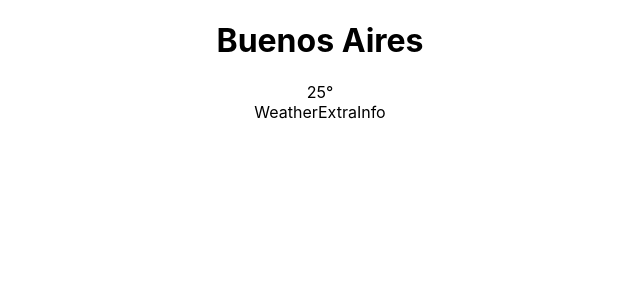
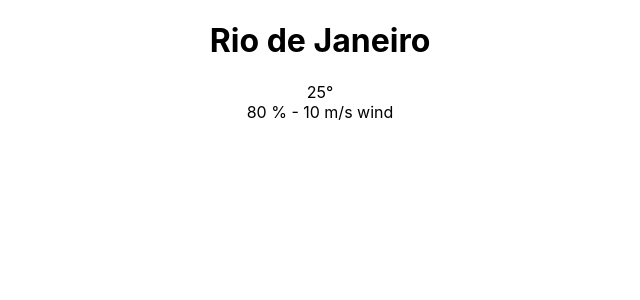
Before and after one commit to eze2411/weathereact, a React (Create React App) app: page / in a window 1280 px wide. Shown: the top 300 px of the page, without its empty margins (320-960 px from the left). Built offline with nearby package versions, Linux system fonts and the light colour scheme.

Commit message:
WeatherExtraInfo basics

```diff
--- a/src/components/Location.js
+++ b/src/components/Location.js
@@ -2,8 +2,11 @@ import React from 'react';
 
 class Location extends React.Component {
     render() {
+        // Destructuring
+        const { city } = this.props;
+
         return (
-            <div><h1>{this.props.city}</h1></div>
+            <div><h1>{city}</h1></div>
         );
     }
 }
--- a/src/components/WeatherData.js
+++ b/src/components/WeatherData.js
@@ -7,7 +7,7 @@ class WeatherData extends React.Component {
         return (
             <div>
                 <WeatherTemperature></WeatherTemperature>
-                <WeatherExtraInfo></WeatherExtraInfo>
+                <WeatherExtraInfo humidity={80} wind={'10 m/s'}></WeatherExtraInfo>
             </div>
         );
     }
--- a/src/components/WeatherExtraInfo.js
+++ b/src/components/WeatherExtraInfo.js
@@ -2,8 +2,12 @@ import React from 'react';
 
 class WeatherExtraInfo extends React.Component {
     render() {
+        const { humidity, wind } = this.props;
         return (
-            <div>WeatherExtraInfo</div>
+            <div>
+                <span>{`${humidity} % - `}</span>
+                <span>{`${wind} wind`}</span>
+            </div>
         );
     }
 }
--- a/src/components/WeatherLocation.js
+++ b/src/components/WeatherLocation.js
@@ -6,7 +6,7 @@ class WeatherLocation extends React.Component {
     render() {
         return (
             <div>
-                <Location city={'Buenos Aires'}></Location>
+                <Location city={'Rio de Janeiro'}></Location>
                 <WeatherData></WeatherData>
             </div>
         );
```
